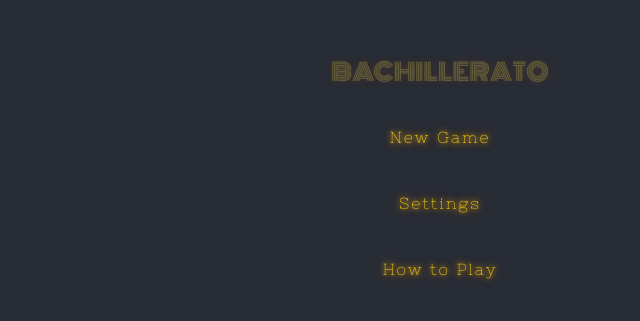
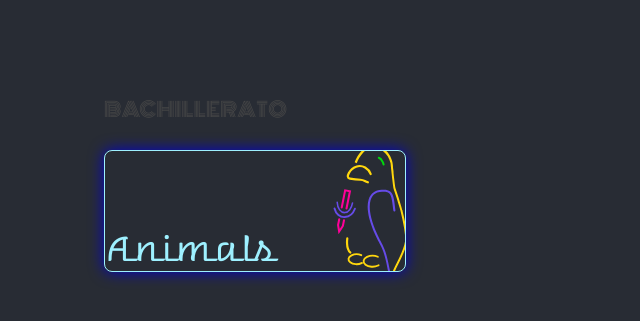
Before and after one commit to cami-espinozaq/bachillerato, a React (Create React App) app in the folder client/: page /categories in a window 1280 px wide. Before the commit this address led to /. Shown: the part 213-534 px from the top of the page, without its empty margins (200-840 px from the left). Built offline with nearby package versions, Linux system fonts and the light colour scheme.

Commit message:
estoy volacha

```diff
--- a/client/src/App.css
+++ b/client/src/App.css
@@ -34,7 +34,7 @@
 1025px — 1200px: Desktops, large screens */
 
 .app-wrap {
-  width: 50%;
+  width: 55%;
   margin: auto;
   display: flex;
   flex-flow: column;
--- a/client/src/App.js
+++ b/client/src/App.js
@@ -1,11 +1,14 @@
 import React, {useState, useEffect} from 'react';
 import './App.css';
 import { InitLogo } from './UI/Logo';
-import Menu from './components/Menu';
+import MainMenu from './components/Menu';
 import 'fontsource-roboto';
 import Instructions from './components/Instructions';
 import Settings from './components/Settings';
+import Categories from './components/Categories';
 import { Switch, Route, Redirect } from 'react-router-dom';
+import { ThemeProvider } from '@material-ui/styles';
+import { createMuiTheme } from '@material-ui/core/styles';
 
 function App() {
   const [isLoading, setIsLoading] = useState(true);
@@ -17,16 +20,25 @@ function App() {
     fakeLoading();
   }, [])
 
+  const THEME = createMuiTheme({
+    typography: {
+      "fontFamily": "Warnes, Montserrat"
+    }
+  })
+
   const routes = (
     <Switch>
       <Route path="/instructions" component={Instructions} />
       <Route path="/settings" component={Settings} />
-      <Route path="/" exact component={Menu} />
+      <Route path="/categories" component={Categories} />
+      <Route path="/" exact component={MainMenu} />
       <Redirect to="/" />
     </Switch>
   );
 
-  return isLoading ? <InitLogo /> : routes;
+  return isLoading ?
+    <InitLogo /> :
+    <ThemeProvider theme={THEME}>{routes}</ThemeProvider>;
 }
 
 export default App;
--- a/client/src/UI/Wrapper.js
+++ b/client/src/UI/Wrapper.js
@@ -4,10 +4,13 @@ import classes from './Wrapper.module.css';
 import { NavLink } from 'react-router-dom';
 
 const wrapper = props => {
+
+    const returnLink = props.logoLink || "/";
+
     return (
         <div class="app-wrap">
             <div className={classes.logoWrapper}>
-                <NavLink to="/">
+                <NavLink to={returnLink}>
                     <Logo size="h6" />
                 </NavLink>
             </div>
--- /dev/null
+++ b/client/src/components/Categories.js
@@ -0,0 +1,34 @@
+import React from 'react';
+import classes from './Categories.module.css';
+import parrot from '../assets/images/parrot-opt.svg';
+import { Grid, Typography } from '@material-ui/core';
+
+import Wrapper from '../UI/Wrapper';
+
+const Category = props => {
+
+    const style = `${classes.block} ${props.color}`
+
+    return (
+        <div className={style}>
+            <Typography variant="h4">Animals</Typography>
+            <img className={classes.image} src={parrot} />
+        </div>
+    )
+};
+
+const categories = props => {
+    return (
+        <Wrapper logoLink="/settings">
+            <Grid container spacing={6}>
+                <Grid item xs={12} md={4}>
+                    <div>
+                        <Category color={classes.blockCyan}></Category>
+                    </div>
+                </Grid>
+            </Grid>
+        </Wrapper>
+    );
+}
+
+export default categories;
--- /dev/null
+++ b/client/src/components/Categories.module.css
@@ -0,0 +1,36 @@
+.block {
+    width: 300px;
+    height: 120px;
+    border: mediumblue 1px solid;
+    border-radius: 8px;
+    box-shadow: 0 0 15px mediumblue;
+    display: flex;
+    align-items: flex-end;
+    overflow: hidden;
+}
+
+.image {
+    height: 200%;
+    align-self: center;
+    margin-top: 40px;
+}
+
+.blockCyan {
+    border-color: #9EF0FF;
+    color: #9EF0FF;
+}
+
+.blockPurple {
+    border-color: #664BE8;
+    color: #664BE8;
+}
+
+.blockFuccia {
+    border-color: #FF0099;
+    color: #FF0099;
+}
+
+.blockOrange {
+    border-color: #E8742B;
+    color: #E8742B;
+}
--- a/client/src/components/Instructions.module.css
+++ b/client/src/components/Instructions.module.css
@@ -1,5 +1,5 @@
 .block {
-    border: 1px solid white;
+    border: 2px solid white;
     border-radius: 4px;
 }
 
--- a/client/src/components/Menu.js
+++ b/client/src/components/Menu.js
@@ -4,24 +4,40 @@ import { Grid } from '@material-ui/core';
 import classes from './Menu.module.css';
 import { NavLink, Link } from 'react-router-dom';
 
-const menu = () => {
+const mainMenu = () => {
+
+    const linkList = [
+        {route: "/play", name: "New Game"},
+        {route: "/settings", name: "Settings"},
+        {route: "/instructions", name: "How to Play"}
+    ]
+
+    return (
+        <MenuWrapper links={linkList} />
+    );
+}
+
+export const MenuWrapper = props => {
+
+    const links = props.links.map((linkItem) => {
+        return (
+            <li className={classes.menuItem}>
+                <NavLink to={linkItem.route}>{linkItem.name}</NavLink>
+            </li>
+        );
+    })
+
     return (
         <div class="app-wrap">
             <Grid container className="full-height">
                 <Grid item xs={12} className={classes.initBox}>
-                    <Logo size="h5" classes={classes.menuLogo} />
+                    <NavLink to="/">
+                        <Logo size="h5" classes={classes.menuLogo} />
+                    </NavLink>
                 </Grid>
                 <Grid item xs={12} className={classes.initBox}>
                     <ul className={classes.itemList}>
-                        <li className={classes.menuItem}>
-                            <NavLink to="/play">New Game</NavLink>
-                        </li>
-                        <li className={classes.menuItem}>
-                            <NavLink to="/settings">Settings</NavLink>
-                        </li>
-                        <li className={classes.menuItem}>
-                            <NavLink to="/instructions">How to Play</NavLink>
-                        </li>
+                        {links}
                     </ul>
                 </Grid>
             </Grid>
@@ -29,4 +45,4 @@ const menu = () => {
     );
 }
 
-export default menu;
+export default mainMenu;
--- a/client/src/components/Menu.module.css
+++ b/client/src/components/Menu.module.css
@@ -1,7 +1,6 @@
 .menuItem {
     color: #FFD70D;
     letter-spacing: 2px;
-    font-family: 'NixieOne' !important;
     text-shadow: 0 0 5px #FFD70D, 0 0 10px #ff6c00;
     padding: 24px 0;
 }
--- a/client/src/components/Settings.js
+++ b/client/src/components/Settings.js
@@ -1,12 +1,15 @@
 import React from 'react';
-import Wrapper from '../UI/Wrapper';
-
+import { MenuWrapper } from './Menu';
 
 const settings = props => {
+
+    const linkList = [
+        {route: "/categories", name: "Choose categories"},
+        {route: "/timer", name: "Timer"},
+    ]
+
     return (
-        <Wrapper>
-
-        </Wrapper>
+        <MenuWrapper links={linkList} />
     );
 }
 
--- a/client/src/index.css
+++ b/client/src/index.css
@@ -4,7 +4,7 @@ html, body {
 }
 
 body {
-  font-family: 'NixieOne', 'Montserrat';
+  font-family: 'Warnes', 'Montserrat';
   -webkit-font-smoothing: antialiased;
   -moz-osx-font-smoothing: grayscale;
   background-color: #282c34;
@@ -40,3 +40,8 @@ a {
   font-family: 'Montserrat';
   src: url(./assets/fonts/Montserrat-Regular.ttf);
 }
+
+@font-face {
+  font-family: 'Warnes';
+  src: url(./assets/fonts/Warnes-Regular.ttf);
+}
```
Also changed, not shown: client/src/assets/fonts/Warnes-Regular.ttf (added), client/src/assets/images/parrot-opt.svg (added).
